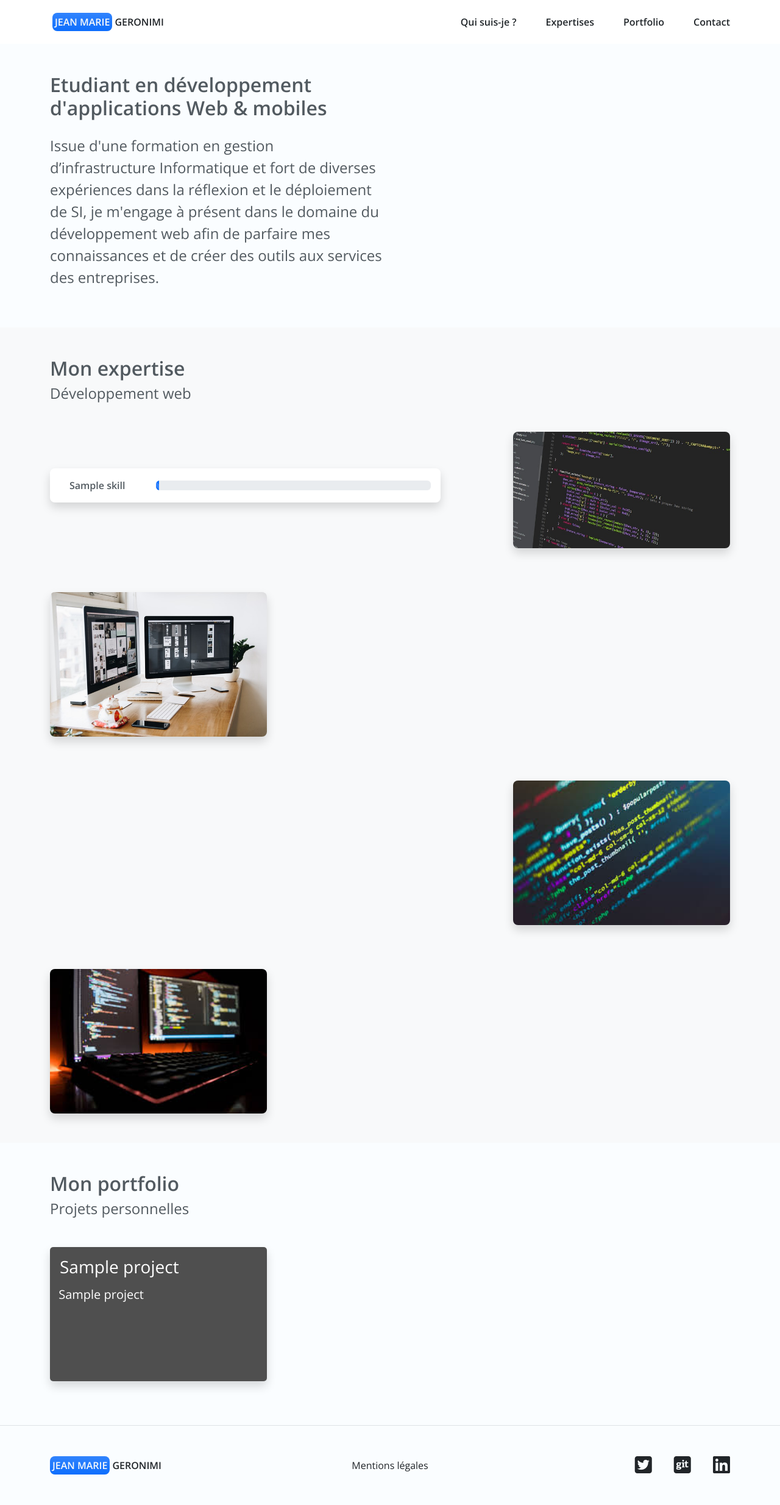
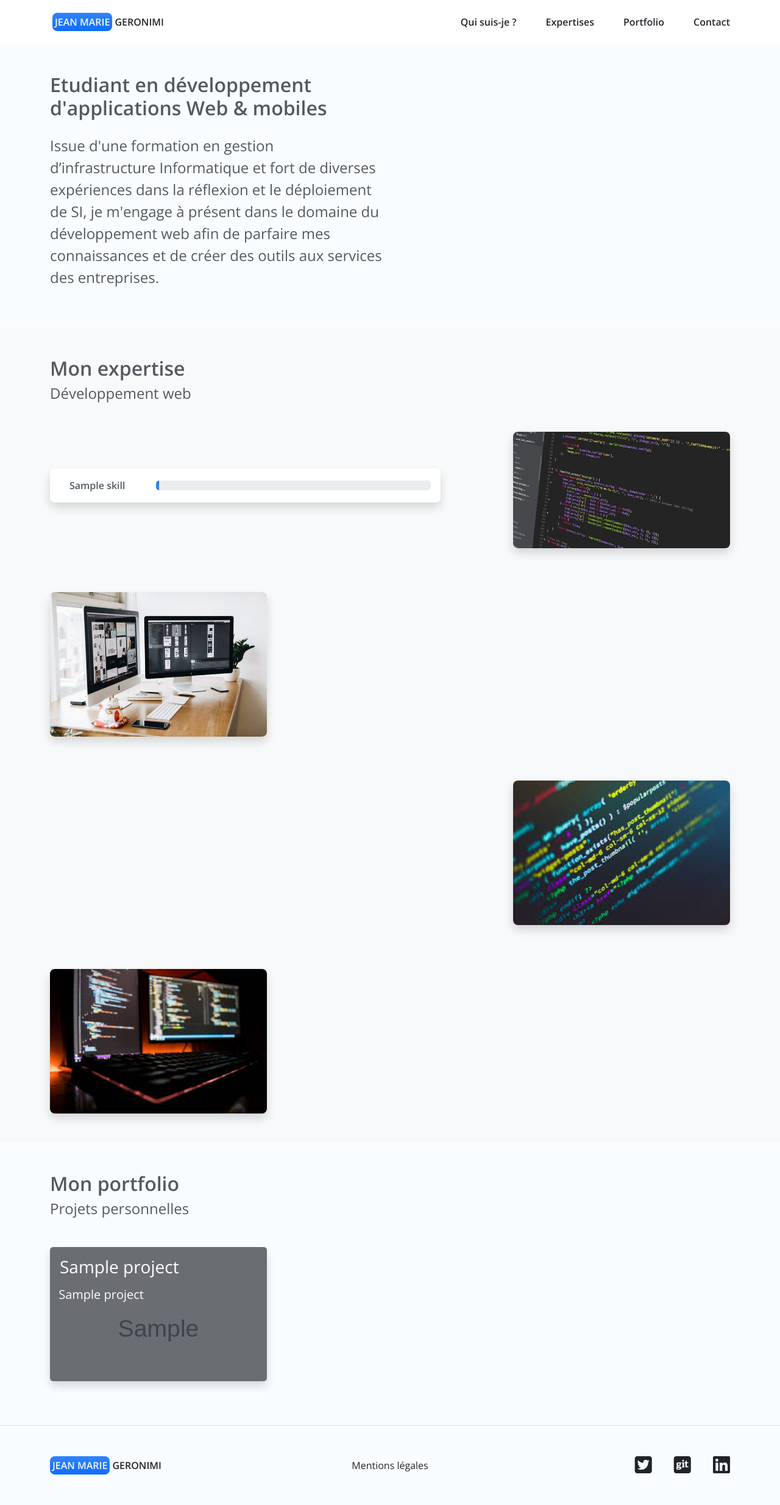
Before and after one commit to s3kiro23/portfolio_v2, a Django app: page / in a window 1280 px wide. Shown: the whole page at 61% size. Run offline with Django 4.2, Linux system fonts and the light colour scheme; tables that the repository leaves empty hold one stand-in row (values such as "Sample post"); grey boxes marked "Sample" are stand-in pictures; some libraries are stand-ins or nearby versions; grey boxes are pictures that could not be loaded.

Commit message:
create media dir and transfer all projects pic into

```diff
--- a/app/settings.py
+++ b/app/settings.py
@@ -11,6 +11,7 @@ https://docs.djangoproject.com/en/4.2/ref/settings/
 """
 
 from pathlib import Path
+
 
 # Build paths inside the project like this: BASE_DIR / 'subdir'.
 BASE_DIR = Path(__file__).resolve().parent.parent
@@ -123,3 +124,6 @@ STATICFILES_DIR = [BASE_DIR.joinpath('static/')]
 # https://docs.djangoproject.com/en/4.2/ref/settings/#default-auto-field
 
 DEFAULT_AUTO_FIELD = 'django.db.models.BigAutoField'
+
+MEDIA_URL = '/media/'
+MEDIA_ROOT = BASE_DIR.joinpath('media/')
--- a/app/urls.py
+++ b/app/urls.py
@@ -16,8 +16,14 @@ Including another URLconf
 """
 from django.contrib import admin
 from django.urls import include, path
+from django.conf import settings
+from django.conf.urls.static import static
+
 
 urlpatterns = [
-    path('admin/', admin.site.urls),
-    path('', include('portfolio.urls')),
+    path("admin/", admin.site.urls),
+    path("", include("portfolio.urls")),
 ]
+
+if settings.DEBUG:
+    urlpatterns += static(settings.MEDIA_URL, document_root=settings.MEDIA_ROOT)
--- a/portfolio/models.py
+++ b/portfolio/models.py
@@ -16,7 +16,7 @@ class Skill(models.Model):
 class Project(models.Model):
     title = models.CharField(max_length=255)
     subtitle = models.CharField(max_length=255, blank=True)
-    image = models.ImageField(upload_to="portfolio/static/img/projects/", blank=True)
+    image = models.ImageField(upload_to="media/projects/", blank=True)
     description = models.TextField(max_length=255, blank=True)
     skills = models.ManyToManyField(Skill)
     url = models.URLField(blank=True)
--- a/portfolio/static/css/style.css
+++ b/portfolio/static/css/style.css
@@ -462,27 +462,27 @@ img {
 	background-size: cover;
 }
 
-.bg-webd {
+.bg-webdesigner {
 	background-image: url(../img/webd.PNG);
 	background-size: cover;
 }
 
-.bg-instantkf {
+.bg-instantcafe {
 	background-image: url(../img/instantkf.PNG);
 	background-size: cover;
 }
 
-.bg-flask {
+.bg-mynote {
 	background-image: url(../img/flask.PNG);
 	background-size: cover;
 }
 
-.bg-morpion {
+.bg-morpioncanvas {
 	background-image: url(../img/morp.PNG);
 	background-size: cover;
 }
 
-.bg-hauto {
+.bg-hamsterauto {
 	background-image: url(../img/hauto.PNG);
 	background-size: cover;
 }
--- a/portfolio/templates/portfolio/partials/project_snippet.html
+++ b/portfolio/templates/portfolio/partials/project_snippet.html
@@ -1,9 +1,9 @@
+{% load static %}
+
 <div class="col-xs-12 col-sm-6 col-m-6 col-lg-4">
 	<div class="flip-card">
 		<div class="flip-card-inner">
-            <div
-                class="flip-card-front p-3 text-start shadow bg-hauto rounded"
-            >
+			<div class="flip-card-front p-3 text-start shadow rounded" style="background-image: url({{ project.image }}); background-size: cover;">
 				<h3>{{ project.title }}</h3>
 				<h5>{{ project.subtitle }}</h5>
 			</div>
@@ -11,43 +11,24 @@
 				<div class="row h-100">
 					<div class="col-12">
 						<h3>Description</h3>
-                        <p>
-                            {{ project.description }}
-                        </p>
+						<p>{{ project.description }}</p>
 					</div>
 					<div class="col-8">
 						<h3>Langages utilisés</h3>
 						<div class="d-flex gap-3 mt-3">
-                            <i class="fa-brands fa-html5 fa-2x htmlColor"></i>
-                            <i
-                                class="fa-brands fa-css3-alt fa-2x text-primary"
-                            ></i>
-                            <img
-                                class="jqueryColor mb-2"
-                                width="8%"
-                                src="../public/assets/img/jquery.png"
-                                alt="jquery-logo"
-                            />
-                            <img
-                                class="mb-2"
-                                src="../public/assets/img/twig.png"
-                                alt=""
-                                style="width: 5%"
-                            />
-                            <img
-                                class="mb-2"
-                                src="../public/assets/img/mysql_logo.png"
-                                alt=""
-                                style="width: 8%"
-                            />
-                            <i class="fa-brands fa-php fa-2x phpColor"></i>
+							{% for skill in project.skills.all %}
+							<i class="fa-brands fa-{{ skill.name | lower }} fa-2x {{ skill.name | lower }}Color"></i>
+							{% endfor %}
+							{% comment %} <i class="fa-brands fa-css3-alt fa-2x text-primary"></i>
+							<img class="jqueryColor mb-2" width="8%" src="../public/assets/img/jquery.png" alt="jquery-logo" />
+							<img class="mb-2" src="../public/assets/img/twig.png" alt="" style="width: 5%" />
+							<img class="mb-2" src="../public/assets/img/mysql_logo.png" alt="" style="width: 8%" />
+							<i class="fa-brands fa-php fa-2x phpColor"></i> {% endcomment %}
 						</div>
 					</div>
 					<div class="col text-end align-self-end">
 						<a href="{{ project.url }}" target="_blank">
-                            <button class="btn btn-outline-primary">
-                                Visiter
-                            </button>
+							<button class="btn btn-outline-primary">Visiter</button>
 						</a>
 					</div>
 				</div>
```
Also changed, not shown: portfolio/admin.py (+38 -3 lines), media/media/projects/flask.PNG (added), media/media/projects/hauto.PNG (added), media/media/projects/icescream.PNG (added), media/media/projects/instantkf.PNG (added), media/media/projects/morp.PNG (added), media/media/projects/webd.PNG (added), media/projects/flask.PNG (renamed from portfolio/static/img/projects/flask.PNG), media/projects/hauto.PNG (renamed from portfolio/static/img/projects/hauto.PNG), media/projects/icescream.PNG (renamed from portfolio/static/img/projects/icescream.PNG), media/projects/instCap1.png (renamed from portfolio/static/img/projects/instCap1.png), media/projects/instantkf.PNG (renamed from portfolio/static/img/projects/instantkf.PNG), media/projects/morp.PNG (renamed from portfolio/static/img/projects/morp.PNG), media/projects/webd.PNG (renamed from portfolio/static/img/projects/webd.PNG), 1 more files. Lines whose indentation alone changed are shown as unchanged.
